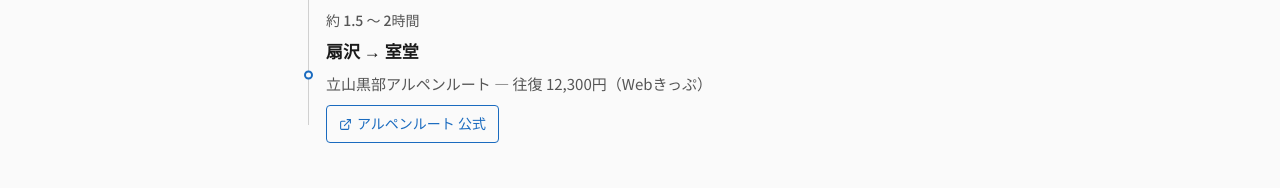
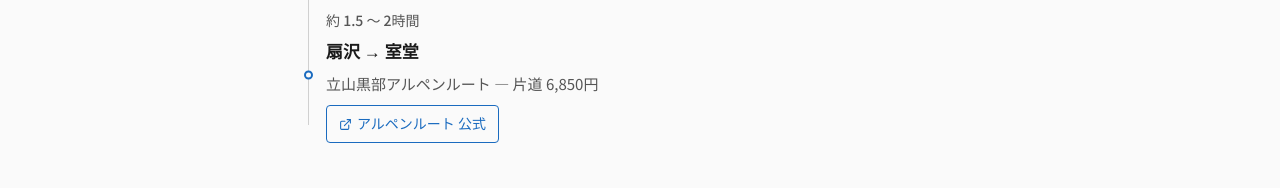
Before and after one commit to makki-gif/tateyama, a plain HTML site: page index.html in a window 1280 px wide. Shown: the part 671-859 px from the top of the page. Drawn offline with Linux system fonts and the light colour scheme.

Commit message:
Add files via upload

```diff
--- a/index.html
+++ b/index.html
@@ -479,7 +479,7 @@
           <div class="tl-time">約 1.5 〜 2時間</div>
           <div class="tl-label">扇沢 → 室堂</div>
           <div class="tl-desc">
-            立山黒部アルペンルート — 往復 12,300円（Webきっぷ）<br>
+            立山黒部アルペンルート — 片道 6,850円<br>
             <a class="link-tag" href="https://www.alpen-route.com/" target="_blank">
               <svg width="13" height="13" viewBox="0 0 24 24" fill="none" stroke="currentColor" stroke-width="2" stroke-linecap="round" stroke-linejoin="round"><path d="M18 13v6a2 2 0 01-2 2H5a2 2 0 01-2-2V8a2 2 0 012-2h6"/><polyline points="15 3 21 3 21 9"/><line x1="10" y1="14" x2="21" y2="3"/></svg>
               アルペンルート 公式
```
